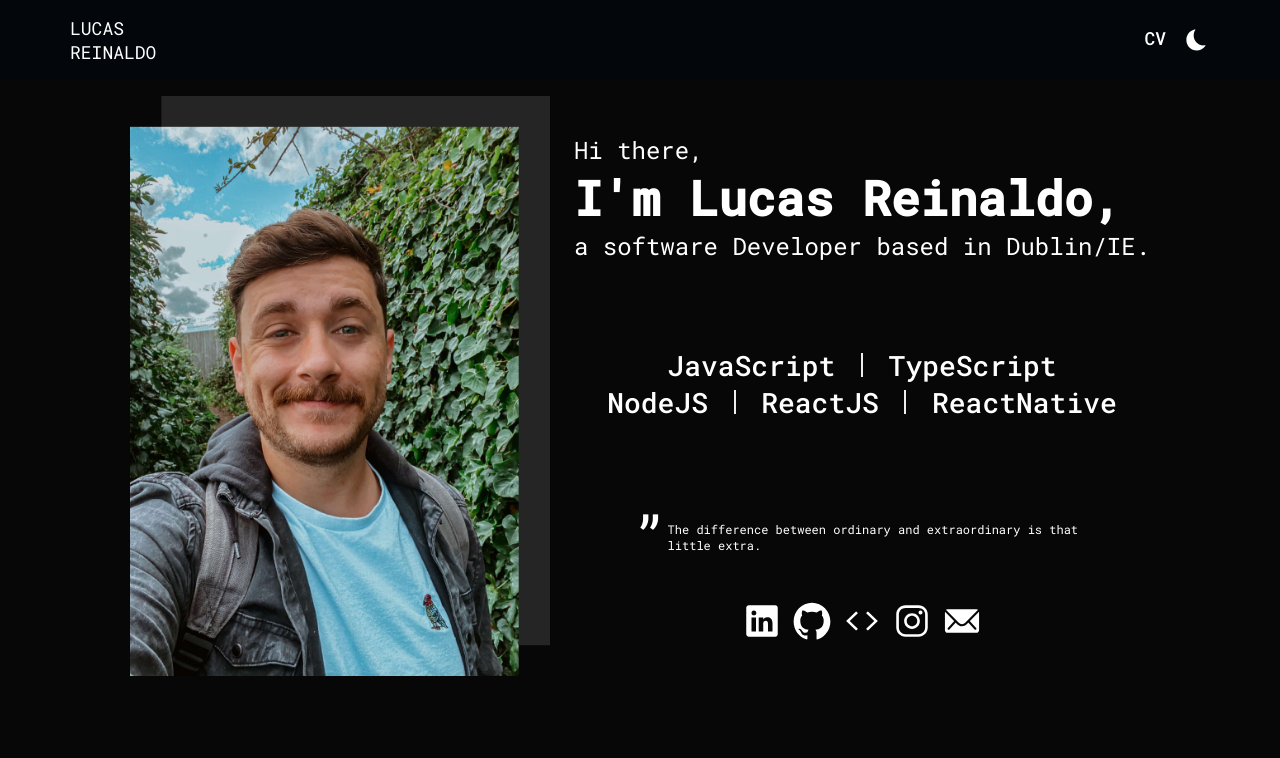
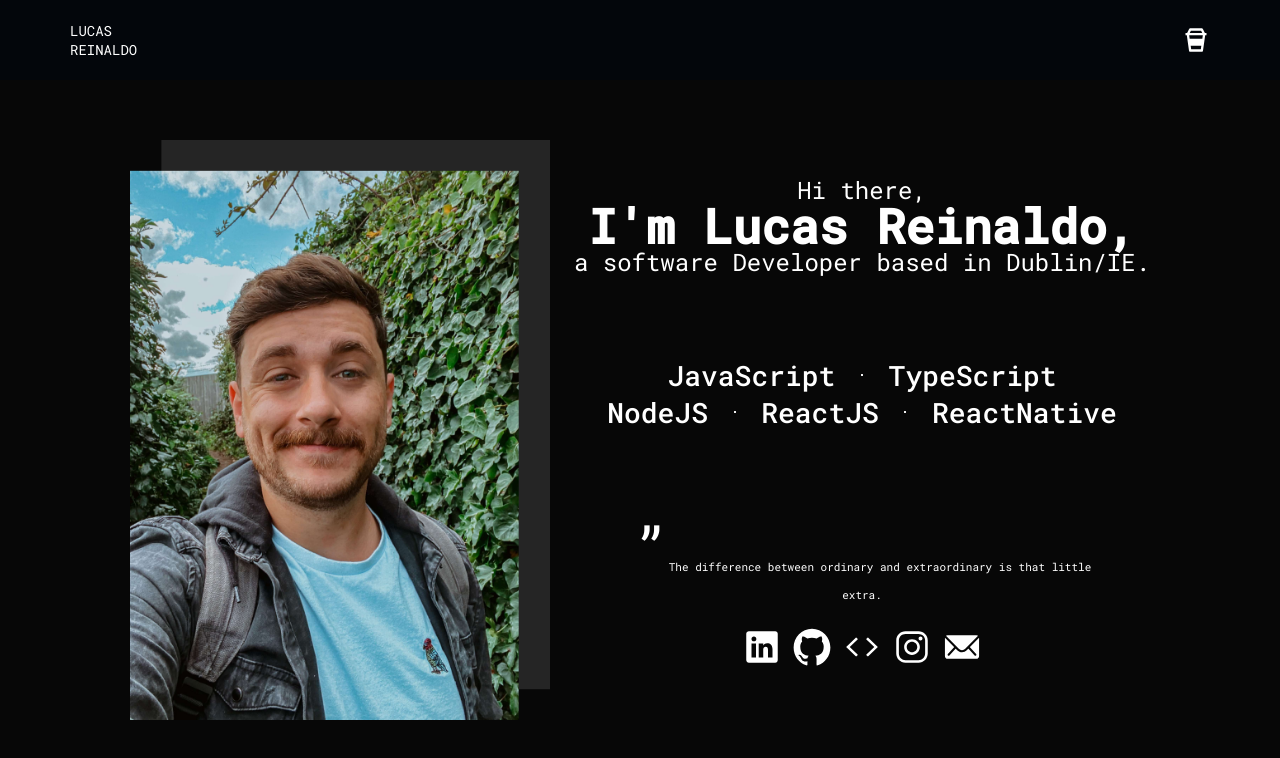
Before and after one commit to LucasReinaldo/react-portfolio, a React (Create React App) app: page / in a window 1280 px wide. Shown: the top 758 px of the page. Built offline with nearby package versions, Linux system fonts and the light colour scheme.

Commit message:
refactor: styles

```diff
--- a/package.json
+++ b/package.json
@@ -12,7 +12,7 @@
     "@types/react-dom": "^16.9.0",
     "react": "^16.13.1",
     "react-dom": "^16.13.1",
-    "react-icons": "^3.10.0",
+    "react-icons": "^3.11.0",
     "react-router-dom": "^5.2.0",
     "react-scripts": "3.4.3",
     "styled-components": "^5.1.1",
--- a/src/App.tsx
+++ b/src/App.tsx
@@ -9,8 +9,8 @@ const App: React.FC = () => {
   return (
     <>
       <BrowserRouter>
+        <Home />
         <GlobalStyle />
-        <Home />
       </BrowserRouter>
     </>
   );
--- a/src/components/Navbar/index.tsx
+++ b/src/components/Navbar/index.tsx
@@ -1,6 +1,6 @@
 import React from 'react';
 import { Link } from 'react-router-dom';
-import { IoIosMoon } from 'react-icons/io';
+import { BiCoffeeTogo } from 'react-icons/bi';
 
 import { Container, Header, Title } from './styles';
 
@@ -12,9 +12,9 @@ const Navbar: React.FC = () => {
         <nav>
           <ul>
             <li>
-              <Link to="#cv">CV</Link>
+              <Link to="#cv" />
             </li>
-            <IoIosMoon size={28} />
+            <BiCoffeeTogo size={28} />
           </ul>
         </nav>
       </Container>
--- a/src/components/Navbar/styles.ts
+++ b/src/components/Navbar/styles.ts
@@ -4,7 +4,6 @@ export const Header = styled.header`
   align-items: center;
   background-color: #03060b;
   display: flex;
-  font-size: 1.8rem;
   height: 8rem;
   left: 0;
   right: 0;
@@ -51,4 +50,5 @@ export const Title = styled.div`
   display: flex;
   flex-direction: column;
   width: 6rem;
+  font-size: 14px;
 `;
--- a/src/components/Profile/index.tsx
+++ b/src/components/Profile/index.tsx
@@ -3,7 +3,8 @@ import React from 'react';
 import {
   Container,
   ImgContainer,
-  ImgRoundedContainer,
+  SquareImage,
+  RoundImage,
   ProfileContainer,
   Presentation,
   PresentationName,
@@ -23,7 +24,8 @@ const Profile: React.FC = () => {
     <Container>
       <div>
         <ImgContainer>
-          <img src={imageSrc} alt="Lucas Reinaldo" />
+          <SquareImage src={imageSrc} alt="Lucas Reinaldo" />
+          <RoundImage src={imageRoundedSrc} alt="Lucas Reinaldo" />
         </ImgContainer>
 
         <ProfileContainer>
@@ -44,9 +46,6 @@ const Profile: React.FC = () => {
 
           <Social />
         </ProfileContainer>
-        <ImgRoundedContainer>
-          <img src={imageRoundedSrc} alt="Lucas Reinaldo" />
-        </ImgRoundedContainer>
       </div>
     </Container>
   );
--- a/src/components/Profile/styles.ts
+++ b/src/components/Profile/styles.ts
@@ -1,65 +1,45 @@
 import styled from 'styled-components';
 
 export const Container = styled.main`
-  flex: 1;
-  display: flex;
-  justify-content: center;
-  align-items: center;
-  max-height: 100vh;
-  margin: 1.6rem auto;
-  width: 100%;
+  margin: 6rem auto;
 
-  div {
+  > div {
     display: flex;
-    justify-content: center;
+    margin: auto;
 
-    @media (max-width: 500px) {
+    @media (max-width: 650px) {
+      display: flex;
+      flex-direction: column;
       margin: 0.8rem;
     }
   }
 `;
 
 export const ImgContainer = styled.div`
+  display: flex;
   justify-content: center;
   align-items: center;
+`;
 
-  img {
-    width: 42rem;
-    height: 58rem;
-  }
-
-  @media (max-width: 800px) {
-    display: none;
-
-    img {
-      width: 32rem;
-      height: 44rem;
-    }
-  }
+export const SquareImage = styled.img`
+  width: 42rem;
+  height: 58rem;
 
   @media (max-width: 650px) {
     display: none;
-    img {
-      display: none;
-    }
   }
 `;
 
-export const ImgRoundedContainer = styled.div`
+export const RoundImage = styled.img`
   display: none;
   flex-shrink: 0;
 
-  img {
-    @media (min-width: 651px) {
-      display: none;
-    }
-
-    @media (max-width: 650px) {
-      width: 12rem;
-      height: 12rem;
-      border-radius: 50%;
-      flex-shrink: 0;
-    }
+  @media (max-width: 650px) {
+    display: flex;
+    width: 30rem;
+    height: 30rem;
+    border-radius: 50%;
+    flex-shrink: 0;
   }
 `;
 
@@ -77,12 +57,13 @@ export const ProfileContainer = styled.div`
 export const Presentation = styled.div`
   display: flex;
   flex-direction: column;
-  line-height: 4.8rem;
+  line-height: 3.6rem;
   font-size: 2.4rem;
+  margin: 3.2rem auto;
+  text-align: center;
 
   @media (max-width: 650px) {
-    line-height: 3rem;
-    font-size: 1.8rem;
+    font-size: 16px;
   }
 `;
 
@@ -91,7 +72,7 @@ export const PresentationName = styled.span`
   font-weight: 600;
 
   @media (max-width: 650px) {
-    font-size: 3rem;
+    font-size: 24px;
   }
 `;
 
@@ -101,8 +82,8 @@ export const QuoteContainer = styled.div`
 `;
 
 export const QuoteText = styled.div`
-  font-size: 1.2rem;
-  align-items: center;
+  font-size: 11px;
+  text-align: center;
 `;
 
 export const Quote = styled.span`
--- a/src/components/Techs/styles.ts
+++ b/src/components/Techs/styles.ts
@@ -10,6 +10,10 @@ export const Container = styled.div`
 export const TechsContainer = styled.div`
   display: flex;
   flex-direction: row;
+
+  @media (max-width: 650px) {
+    flex-direction: row;
+  }
 
   span {
     border: 1px solid #eee;
@@ -24,6 +28,6 @@ export const Tech = styled.p`
   font-weight: 500;
 
   @media (max-width: 520px) {
-    font-size: 2rem;
+    font-size: 16px;
   }
 `;
--- a/src/pages/Home/index.tsx
+++ b/src/pages/Home/index.tsx
@@ -3,11 +3,15 @@ import React from 'react';
 import Navbar from '../../components/Navbar';
 import Profile from '../../components/Profile';
 
+import { SectionContainer } from './styles';
+
 const Home: React.FC = () => {
   return (
     <>
       <Navbar />
-      <Profile />
+      <SectionContainer>
+        <Profile />
+      </SectionContainer>
     </>
   );
 };
--- /dev/null
+++ b/src/pages/Home/styles.ts
@@ -0,0 +1,8 @@
+import styled from 'styled-components';
+
+export const SectionContainer = styled.div`
+  display: flex;
+  height: 100vh;
+  width: 100vw;
+  background: #070707;
+`;
--- a/src/styles/global.ts
+++ b/src/styles/global.ts
@@ -4,9 +4,13 @@ export default createGlobalStyle`
   :root {
     /* UI Colors */
     --primary-color: #000000;
-    --color--primary: hsl(var(--primary-hue), 100%, 44%);
-    --color--primary--hover: hsl(var(--primary-hue), 100%, 39%);
-    --color--primary--active: hsl(var(--primary-hue), 84%, 30%);
+    --secondary-color: #9BA5C1;
+    --tertiary-color: #3D60b1;
+    --quaternary-color: #F0921A;
+
+    /* ... */
+    --background-color: #030303;
+    --gradient: linear-gradient(90deg, rgba(215,93,5,1) 50%, rgba(216,52,1,1) 100%);
 
     /* ... */
     --border-color: #ebebeb;
@@ -22,14 +26,25 @@ export default createGlobalStyle`
     box-sizing: border-box;
   }
 
+  html {
+    font-size: 62.5%;
+    scroll-behavior: smooth;
+  }
+
   body {
     background-color: #070707;
-  max-height: 100vh;
     color: #FFF;
+    font-family: 'Roboto Mono', sans-serif;
+    font-size: 1.6rem;
+    margin: auto;
+    min-height: 100vh;
+    overflow: initial;
+    text-rendering: optimizelegibility;
+    max-width: 100vw;
     -webkit-font-smoothing: antialiased;
   }
 
-body, input, button{
+  body, input, button {
     font: 1.6rem 'Roboto Mono', serif;
   }
 
@@ -49,8 +64,6 @@ a {
 
   // Responsivo
   html {
-  font-size: 62.5%;
-
     @media (max-width: 1080px) {
       font-size: 60%;
     }
@@ -66,4 +79,5 @@ html {
     @media (max-width: 425px) {
       font-size: 40%;
     }
-}`;
+  }
+`;
```
Also changed, not shown: 1 other file (tests, documents, lock files or other folders). Lines whose indentation alone changed are shown as unchanged.
